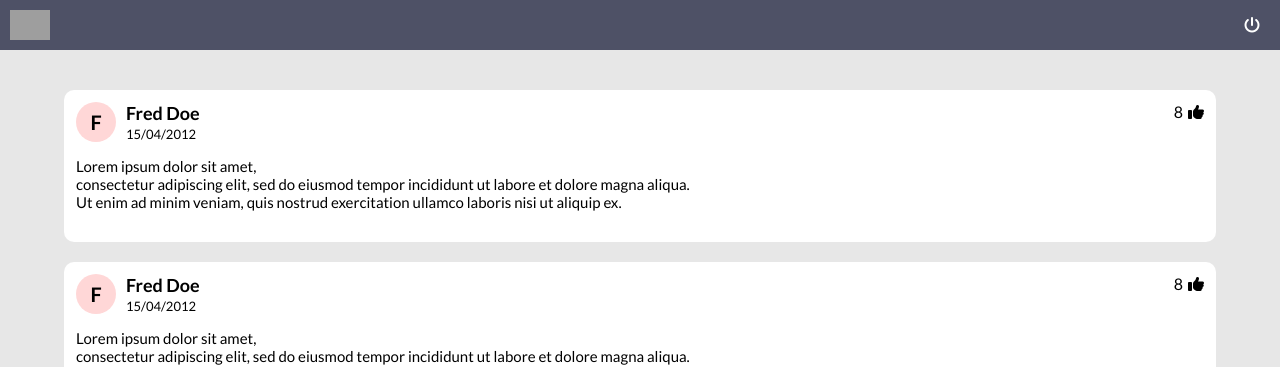
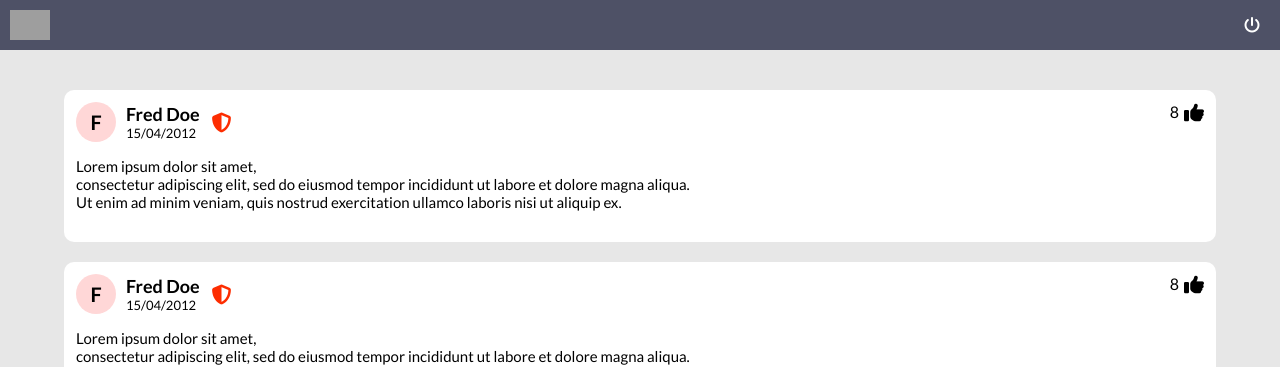
Before and after one commit to wcaillere/Groupomania_app_projet7_OC, a React (Create React App) app in the folder client/: page /home in a window 1280 px wide. Shown: the top 367 px of the page. Built offline with nearby package versions, Linux system fonts and the light colour scheme; grey boxes are pictures that could not be loaded.

Commit message:
Ajout icon admin sur leurs posts

```diff
--- a/client/src/components/post/index.jsx
+++ b/client/src/components/post/index.jsx
@@ -12,6 +12,7 @@ const PostContainer = styled.div`
 
 const PostDescrition = styled.div`
   display: flex;
+  align-items: center;
   margin-bottom: 15px;
 `;
 
@@ -65,11 +66,18 @@ function Post() {
             display: 'flex',
             flexDirection: 'column',
             justifyContent: 'space-between',
+            marginRight: '12px',
           }}
         >
           <PostAuthor>Fred Doe</PostAuthor>
           <PostDate>15/04/2012</PostDate>
         </div>
+        <i
+          class="fa-solid fa-shield-halved fa-lg"
+          style={{
+            color: `${colors.primary}`,
+          }}
+        ></i>
       </PostDescrition>
       <PostContent>
         Lorem ipsum dolor sit amet,
@@ -81,7 +89,7 @@ function Post() {
       <PostLike>
         8
         <PostLikeIcon>
-          <i class="fa-solid fa-thumbs-up"></i>
+          <i class="fa-solid fa-thumbs-up fa-lg"></i>
         </PostLikeIcon>
       </PostLike>
       <PostImage></PostImage>
```
